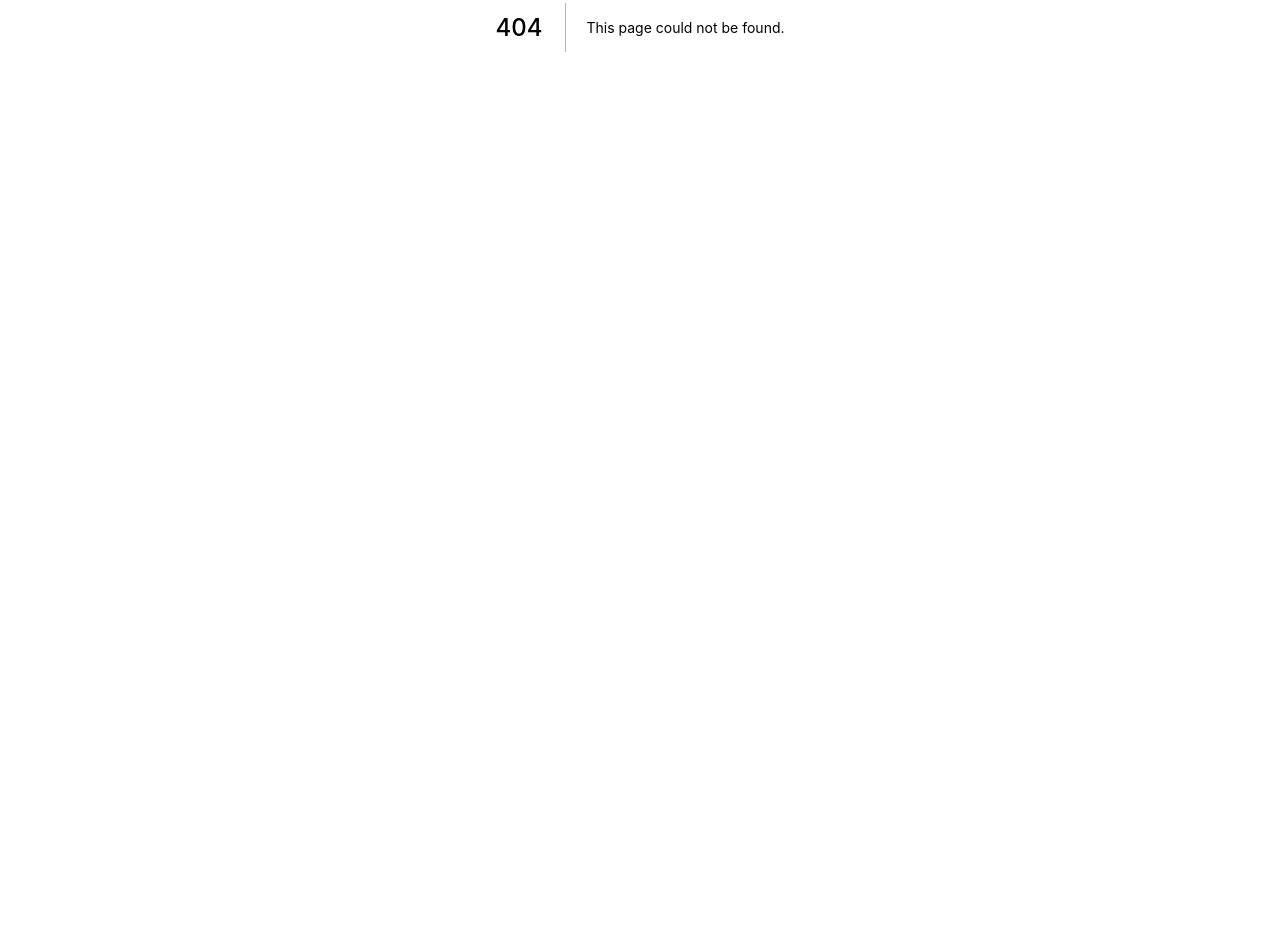
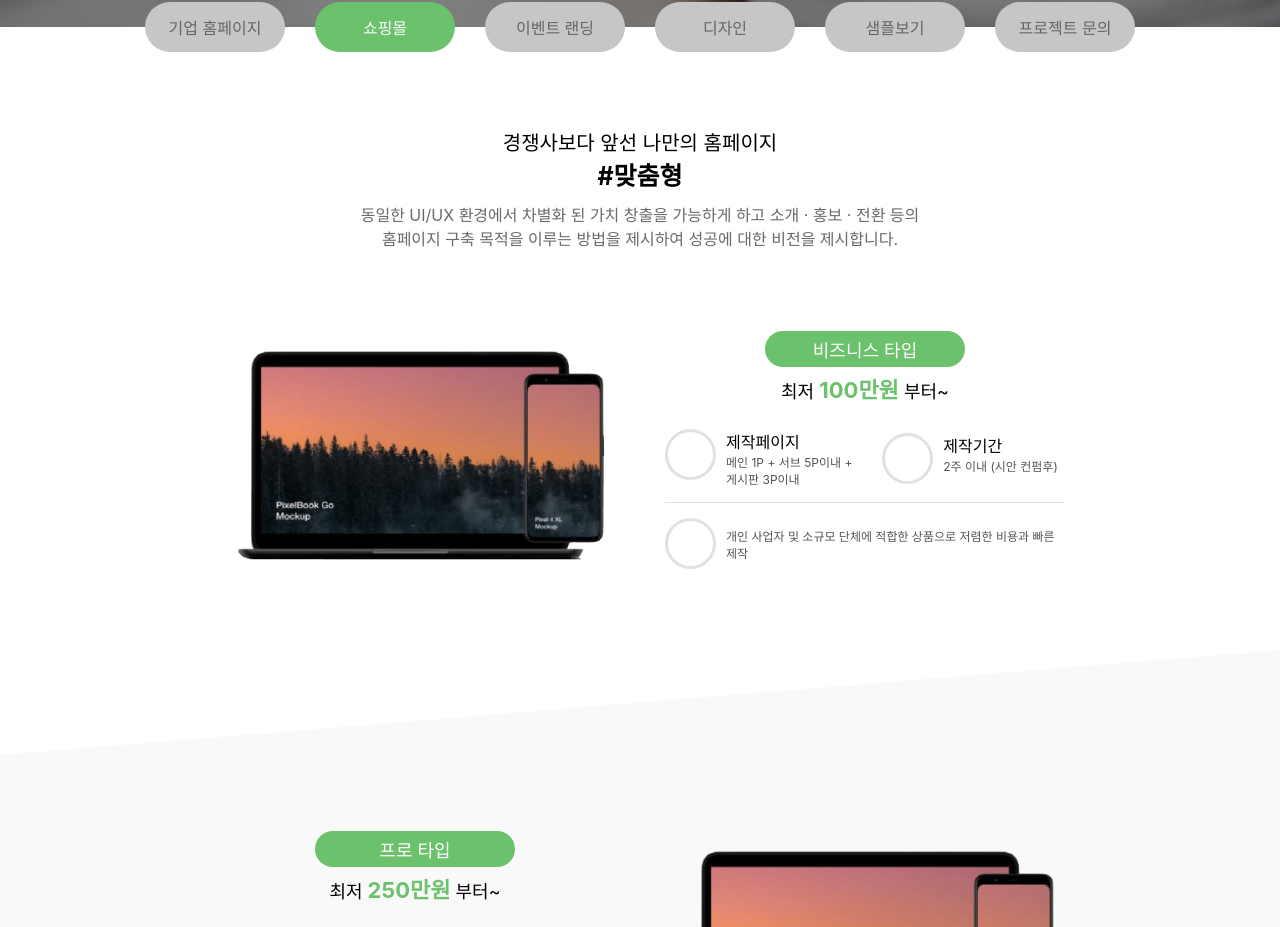
Before and after one commit to doubleKMedia/DOUBLE-K-MEDIA, a Next.js app: page /website/shopping-mall in a window 1280 px wide. Before the commit this address had no page. Shown: the part 373-1300 px from the top of the page. Before the commit the page ends 800 px from the top, so only its background shows below. Built offline with nearby package versions, Linux system fonts and the light colour scheme.

Commit message:
shopping-mall 페이지 생성 - 페이지 생성 및 데이터 추가

```diff
--- /dev/null
+++ b/pages/website/shopping-mall.tsx
@@ -0,0 +1,78 @@
+import { NextPage } from 'next';
+import ScrollListView from '../../components/website/ScrollListView';
+import WebsiteLayout from '../../components/website/WebsiteLayout';
+import scrollListData from './shopping-mall/scrollListData.json';
+
+const ShoppingMall: NextPage = () => {
+  return (
+    <WebsiteLayout>
+      <div className="homepage">
+        <article className="customized">
+          <div className="head">
+            <span>경쟁사보다 앞선 나만의 홈페이지</span>
+            <span>#맞춤형</span>
+            <span>
+              동일한 UI/UX 환경에서 차별화 된 가치 창출을 가능하게 하고 소개 · 홍보 · 전환 등의
+              <br />
+              홈페이지 구축 목적을 이루는 방법을 제시하여 성공에 대한 비전을 제시합니다.
+            </span>
+          </div>
+          <ScrollListView listData={scrollListData} link="/website/project-inquiry" />
+        </article>
+      </div>
+
+      <style jsx>
+        {`
+          .homepage {
+            position: relative;
+            display: flex;
+            flex-direction: column;
+            justify-content: center;
+            align-items: center;
+            width: 100%;
+          }
+
+          .customized {
+            position: relative;
+            display: flex;
+            flex-direction: column;
+            justify-content: center;
+            align-items: center;
+            width: 100%;
+            box-sizing: border-box;
+            padding: 100px 0 0 0;
+            background-color: #f9f9f9;
+          }
+
+          .customized > .head {
+            display: flex;
+            flex-direction: column;
+            justify-content: center;
+            align-items: center;
+            text-align: center;
+          }
+
+          .customized > .head > span:nth-child(1) {
+            font-size: 20px;
+          }
+
+          .customized > .head > span:nth-child(2) {
+            font-size: 25px;
+            font-weight: bold;
+            margin-bottom: 10px;
+          }
+
+          .customized > .head > span:nth-child(3) {
+            color: #6a6a6a;
+          }
+
+          .customized {
+            background-color: white;
+          }
+        `}
+      </style>
+    </WebsiteLayout>
+  );
+};
+
+export default ShoppingMall;
--- /dev/null
+++ b/pages/website/shopping-mall/scrollListData.json
@@ -0,0 +1,34 @@
+[
+  {
+    "imgsrc": "/desktop.png",
+    "title": "비즈니스 타입",
+    "price": 100,
+    "productionPage": "메인 1P + 서브 5P이내 + 게시판 3P이내",
+    "productionPeriod": "2주 이내 (시안 컨펌후)",
+    "description": "개인 사업자 및 소규모 단체에 적합한 상품으로 저렴한 비용과 빠른 제작"
+  },
+  {
+    "imgsrc": "/desktop.png",
+    "title": "프로 타입",
+    "price": 250,
+    "productionPage": "메인 1P + 서브 10P이내 + 게시판 5P이내",
+    "productionPeriod": "4주 이내 (시안 컨펌후)",
+    "description": "중소기업 및 홍보에 적합한 상품으로 이미지와 일러스트 연출로 고퀄리티 제작"
+  },
+  {
+    "imgsrc": "/desktop.png",
+    "title": "프리미엄 타입",
+    "price": 500,
+    "productionPage": "메인 1P + 서브 20P이내 + 게시판 7P이내",
+    "productionPeriod": "6주 이내 (시안 컨펌후)",
+    "description": "중견기업 및 대기업 이상에 적합한 상품으로 전문 컨설팅이 추가되어 디테일한 부분까지 제작"
+  },
+  {
+    "imgsrc": "/desktop.png",
+    "title": "프로젝트 타입",
+    "price": 1000,
+    "productionPage": "메인 1P + 서브 35P이내 + 게시판 15P이내",
+    "productionPeriod": "협의",
+    "description": "대기업, 병원, 금융, 공공기관, 법인 등에 적합한 상품으로 미팅을 통한 전문 기획 및 컨설팅이 되어 전문적인 제작"
+  }
+]
```
